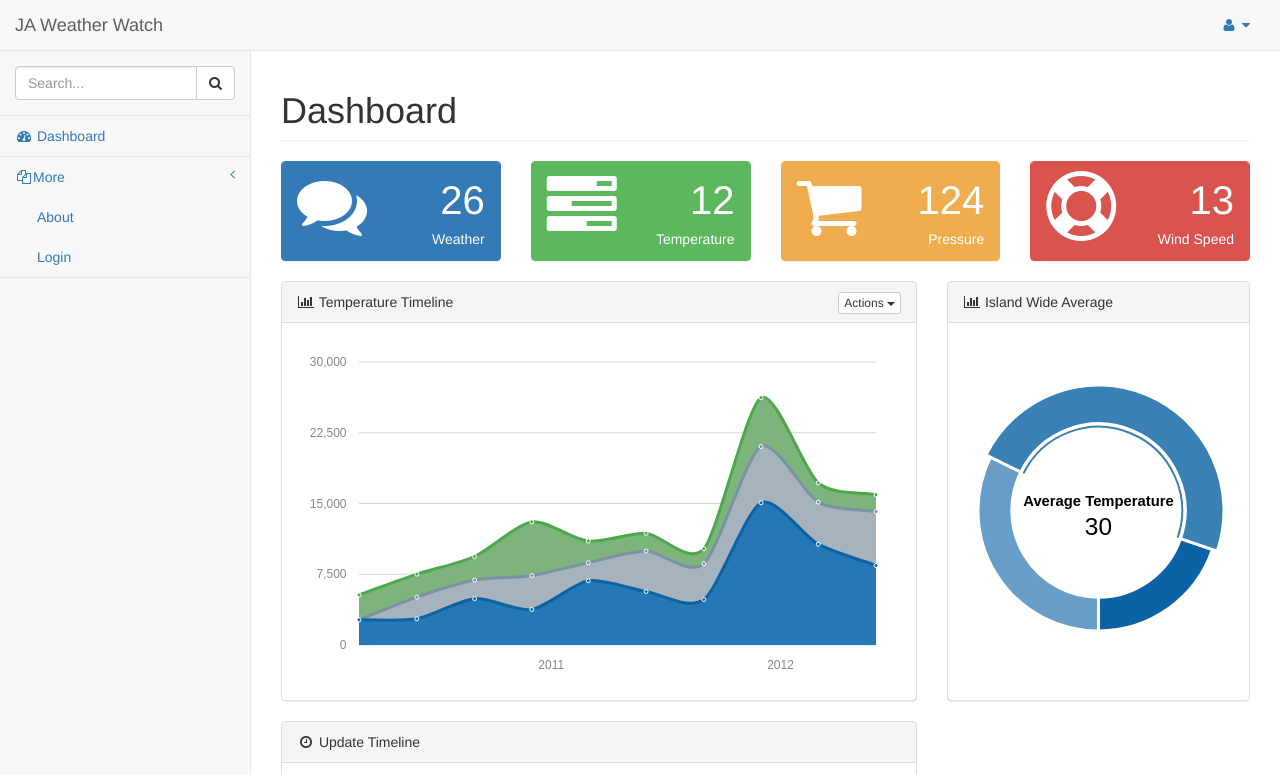
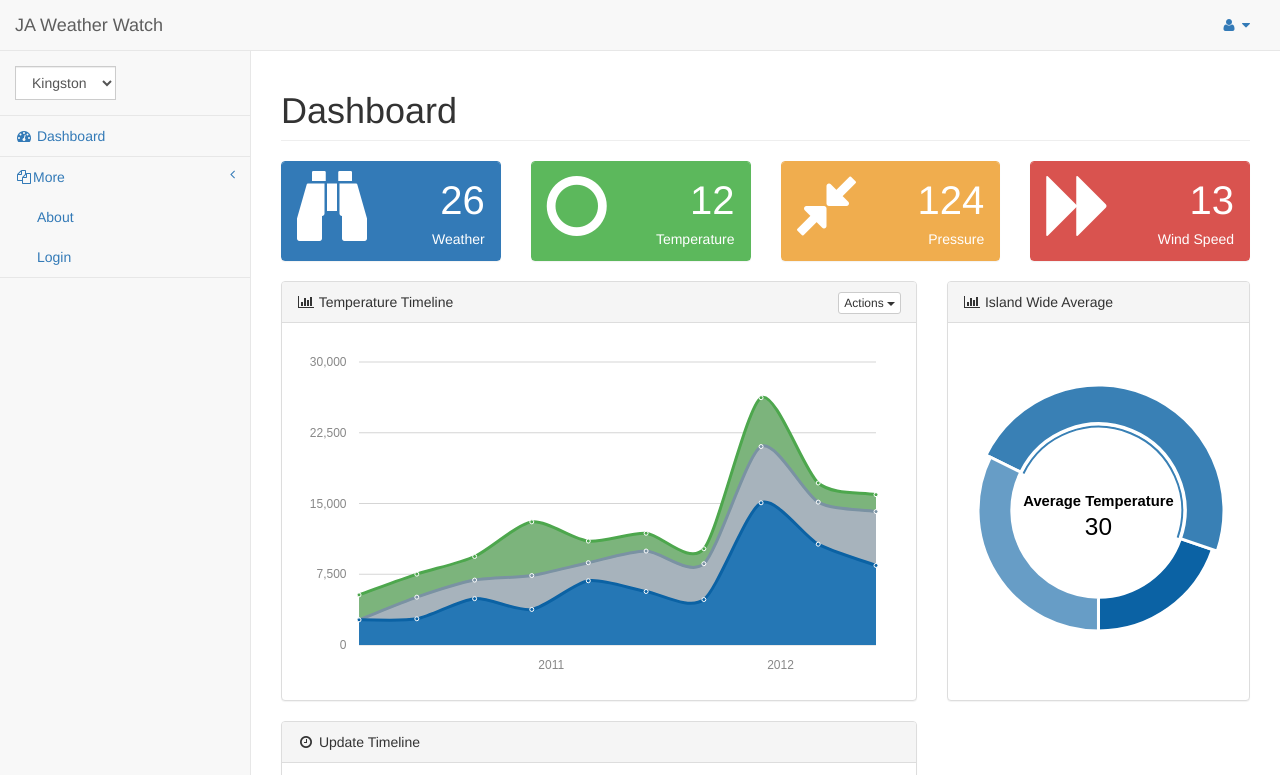
Before and after one commit to adriangordon1231/jaweatherwatch, a website: page pages/index.html in a window 1280 px wide. Shown: the top 775 px of the page. Drawn offline with Linux system fonts and the light colour scheme.

```diff
--- a/pages/index.html
+++ b/pages/index.html
@@ -80,15 +80,21 @@
                 <div class="sidebar-nav navbar-collapse">
                     <ul class="nav" id="side-menu">
                         <li class="sidebar-search">
-                            <div class="input-group custom-search-form">
-                                <input type="text" class="form-control" placeholder="Search...">
-                                <span class="input-group-btn">
-                                <button class="btn btn-default" type="button">
-                                    <i class="fa fa-search"></i>
-                                </button>
-                            </span>
-                            </div>
-                            <!-- /input-group -->
+                            <form class="form-inline">
+                                <div class="form-group">
+                                    <div class="input-group custom-search-form">
+
+                                        <select class="form-control col-sm-12" id="parish-selector" placeholder="Parish Select">
+                                            <option>Kingston</option>
+                                            <option>St. Mary</option>
+                                            <option>3</option>
+                                            <option>4</option>
+                                            <option>5</option>
+                                        </select>
+                                    </div>
+                                    <!-- /input-group -->
+                                </div>
+                            </form>
                         </li>
                         <li>
                             <a href="index.html"><i class="fa fa-dashboard fa-fw"></i> Dashboard</a>
@@ -121,13 +127,15 @@
                 <!-- /.col-lg-12 -->
             </div>
             <!-- /.row -->
+
+            <!-- Weather notification Notification Row -->
             <div class="row">
                 <div class="col-lg-3 col-md-6">
                     <div class="panel panel-primary">
                         <div class="panel-heading">
                             <div class="row">
                                 <div class="col-xs-3">
-                                    <i class="fa fa-comments fa-5x"></i>
+                                    <i class="fa fa-binoculars fa-5x"></i>
                                 </div>
                                 <div class="col-xs-9 text-right">
                                     <div class="huge">26</div>
@@ -142,7 +150,7 @@
                         <div class="panel-heading">
                             <div class="row">
                                 <div class="col-xs-3">
-                                    <i class="fa fa-tasks fa-5x"></i>
+                                    <i class="fa fa-circle-o fa-5x"></i>
                                 </div>
                                 <div class="col-xs-9 text-right">
                                     <div class="huge">12</div>
@@ -157,7 +165,7 @@
                         <div class="panel-heading">
                             <div class="row">
                                 <div class="col-xs-3">
-                                    <i class="fa fa-shopping-cart fa-5x"></i>
+                                    <i class="fa fa-compress fa-5x"></i>
                                 </div>
                                 <div class="col-xs-9 text-right">
                                     <div class="huge">124</div>
@@ -172,7 +180,7 @@
                         <div class="panel-heading">
                             <div class="row">
                                 <div class="col-xs-3">
-                                    <i class="fa fa-support fa-5x"></i>
+                                    <i class="fa fa-forward fa-5x"></i>
                                 </div>
                                 <div class="col-xs-9 text-right">
                                     <div class="huge">13</div>
@@ -183,7 +191,8 @@
                     </div>
                 </div>
             </div>
-            <!-- /.row -->
+            <!-- / weather notification row .row -->
+
             <div class="row">
                 <div class="col-lg-8">
                     <div class="panel panel-default">
@@ -289,6 +298,8 @@
     <!-- Custom Theme JavaScript -->
     <script src="../dist/js/sb-admin-2.js"></script>
 
+    <!-- Custom Application Javascript-->
+
 </body>
 
 </html>
```
Also changed, not shown: gulpfile.js (added, +50 -0 lines), 1 other file.
